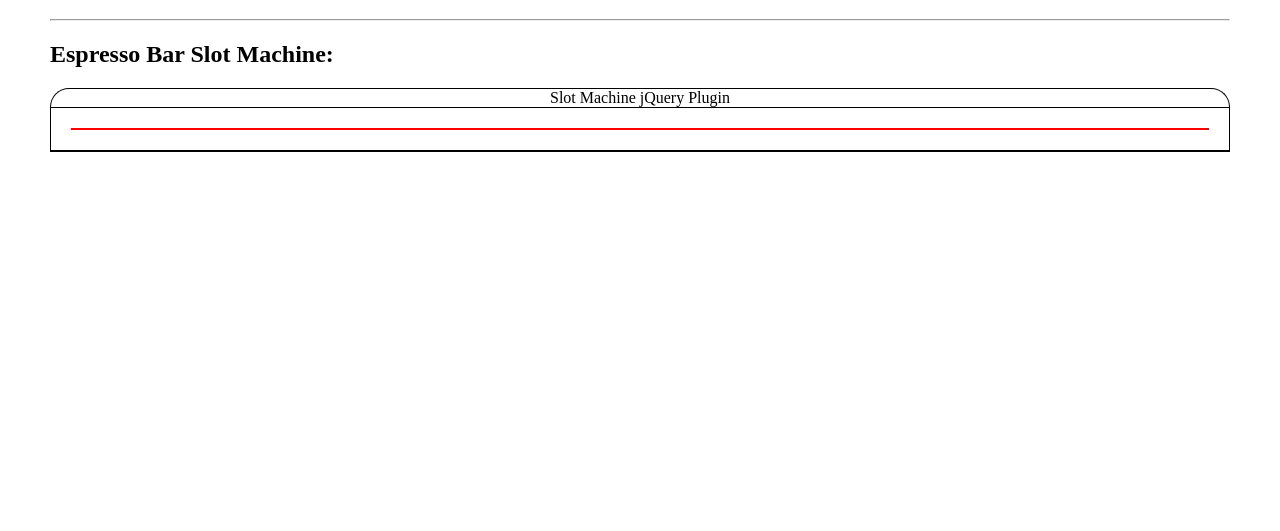
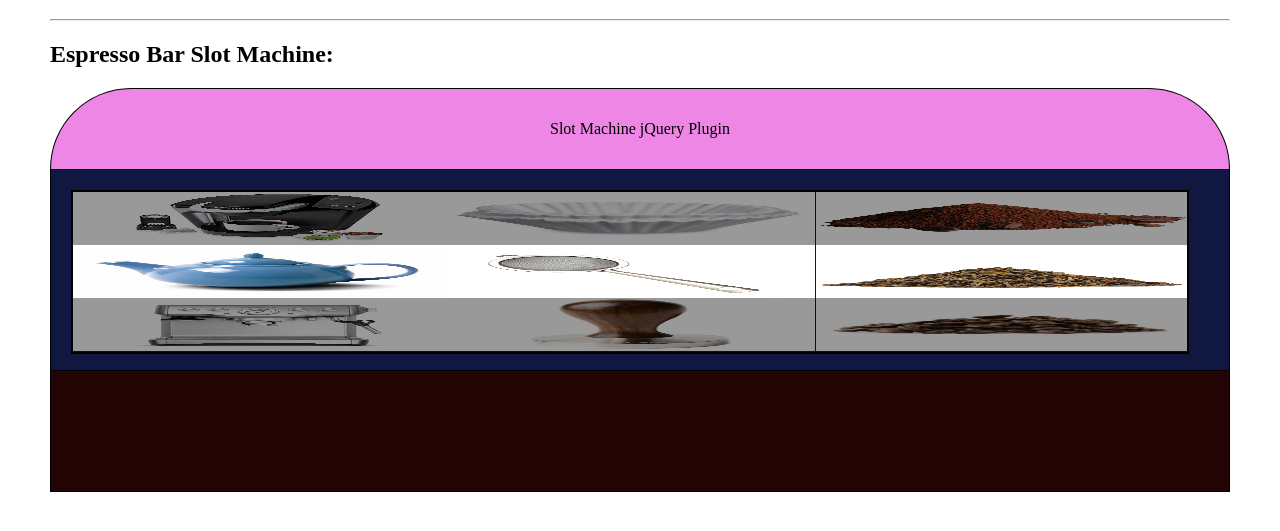
Before and after one commit to VictorChen/slot-machine, a website: page demo.html in a window 1280 px wide. Shown: the part 111-642 px from the top of the page. Drawn offline with nearby package versions, Linux system fonts and the light colour scheme; files that its build step writes are made by us from their sources.

Commit message:
chore(animation): add working animation

```diff
--- a/demo.html
+++ b/demo.html
@@ -7,6 +7,31 @@
   <script src="bower_components/jquery/dist/jquery.min.js"></script>
   <script src="bower_components/jquery-ui/jquery-ui.min.js"></script>
   <script src="dist/slot.machine.min.js"></script>
+
+  <style type="text/css">
+    body {
+      padding: 50px;
+      margin: 0 auto;
+    }
+
+    h1 {
+      text-align: center;
+    }
+
+    .slot-box {
+      background-size: 100% 100%;
+      background-repeat: no-repeat;
+    }
+    .coffee-maker { background-image: url(img/coffee-maker.jpg); }
+    .teapot { background-image: url(img/teapot.jpg); }
+    .espresso-machine { background-image: url(img/espresso-machine.jpg); }
+    .coffee-filter { background-image: url(img/coffee-filter.jpg); }
+    .tea-strainer { background-image: url(img/tea-strainer.jpg); }
+    .espresso-tamper { background-image: url(img/espresso-tamper.jpg); }
+    .coffee-grounds { background-image: url(img/coffee-grounds.jpg); }
+    .loose-tea { background-image: url(img/loose-tea.jpg); }
+    .espresso-beans { background-image: url(img/espresso-beans.jpg); }
+  </style>
 </head>
 
 <body>
@@ -14,12 +39,37 @@
 
   <hr>
 
+  <!-- Example -->
   <h2>Espresso Bar Slot Machine:</h2>
-  <div id="espresso"></div>
+  <div id="espresso" class="slot-machine" style="height: 400px;">
+    <div class="slot-header">Slot Machine jQuery Plugin</div>
+    <div class="slot-main">
+      <div class="slot-bars">
+        <ul class="slot-bar">
+          <li class="slot-box coffee-maker"></li>
+          <li class="slot-box teapot"></li>
+          <li class="slot-box espresso-machine"></li>
+        </ul>
+        <ul class="slot-bar">
+          <li class="slot-box coffee-filter"></li>
+          <li class="slot-box tea-strainer"></li>
+          <li class="slot-box espresso-tamper"></li>
+        </ul>
+        <ul class="slot-bar">
+          <li class="slot-box coffee-grounds"></li>
+          <li class="slot-box loose-tea"></li>
+          <li class="slot-box espresso-beans"></li>
+        </ul>
+      </div>
+    </div>
+    <div class="slot-footer"></div>
+  </div>
 
   <script type="text/javascript">
     $(function () {
-      $('#espresso').slotMachine();
+      $('#espresso').slotMachine({
+        numSlotsToShow: 3
+      });
     });
   </script>
 </body>
--- a/src/slot.machine.js
+++ b/src/slot.machine.js
@@ -1,75 +1,106 @@
 ;(function ($) {
   'use strict';
-
-  // Boilerplate that all slot machines will need!
-  var template = '<div class="slot-header"></div>' +
-                 '<div class="slot-main">' +
-                   '<div class="slot-bars"></div>' +
-                 '</div>' +
-                 '<div class="slot-display"></div>';
 
   $.widget('custom.slotMachine', {
 
     // Default options
     options: {
-      title: 'Slot Machine jQuery Plugin',
-      items: [
-        ['coffee-maker', 'coffee-filter', 'coffee-grounds'],
-        ['teapot', 'tea-strainer', 'loose-tea'],
-        ['espresso-machine', 'espresso-tamper', 'espresso-beans']
-      ]
+      numSlotsToShow: 3
     },
 
     _create: function () {
-      // Perform basic validation
-      this._validateItems(this.options.items);
-      this._createSlotMachine();
+      if (this.options.numSlotsToShow % 2 === 0) {
+        // Must be an odd number, otherwise we don't have a "middle"
+        // row
+        throw 'slotMachine: numSlotsToShow must be an odd number';
+      }
+
+      this.numRows = this.element.find('.slot-bars').children().length;
+      this.numColumns = this.element.find('.slot-bar:nth-child(1) .slot-box').length;
+
+      if (this.numRows === 0 || this.numColumns === 0) {
+        throw 'slotMachine: missing slots';
+      }
+
+      this._adjustStyles();
+      this._appendShaders();
+      this._appendExtraSlots();
+    },
+
+    _adjustStyles: function () {
+      this.element.find('.slot-bar').css('width', 100/this.numColumns + '%');
+      this.element.find('.slot-box').css('height', 100/this.options.numSlotsToShow + '%');
     },
 
     /**
-     * Basic validate function to make sure that the user is
-     * using the slot machine correctly!
-     * @param  {[array]} items items in the slot machine
+     * Add top and bottom shaders so the middle row will stand
+     * out. The height of the shaders should be enough such that
+     * only one row will not be covered by them.
      */
-    _validateItems: function (items) {
-      if (!items.length) {
-        throw 'slotMachine: no items';
-      }
-      var numSlots = items[0].length;
-      for (var i=1; i<items.length; i++) {
-        if (items[i].length !== numSlots) {
-          throw 'slotMachine: items need to have the same length';
-        }
-      }
+    _appendShaders: function () {
+      var $slotBars = this.element.find('.slot-bars');
+      var $topShader = $('<div class="slot-top-shader"></div>');
+      var $bottomShader = $('<div class="slot-bottom-shader"></div>');
+      var factor = Math.floor(this.options.numSlotsToShow/2);
+      var heightPct = (100/this.options.numSlotsToShow) * factor;
+      $topShader.css('height', heightPct + '%');
+      $bottomShader.css('height', heightPct + '%');
+      $slotBars.prepend($topShader);
+      $slotBars.append($bottomShader);
     },
 
-    _createSlotMachine: function () {
-      // Create template
-      this.element.append(template);
+    /**
+     * We need to duplicate slots so we can use them for animation.
+     */
+    _appendExtraSlots: function () {
+      this.element.find('.slot-bar').each(function () {
+        // Neat way to duplicate items
+        $(this).append($(this).children().clone());
+        $(this).css('bottom', 0);
+      });
+    },
 
-      var $slotBars = this.element.find('.slot-bars');
-      var numColumns = this.options.items[0].length;
-      var numRows = this.options.items.length;
-      var $column, slotClass;
+    spin: function () {
+      var $slotBars = this.element.find('.slot-bar');
 
+      $slotBars.each(function () {
+        var $currentSlot = $(this);
+        var animateFn = function (ease, count, duration, numRounds, goal) {
+          $currentSlot.animate({
+            bottom: goal || 160
+          }, {
+            easing: ease || 'linear',
+            duration: duration || 200,
+            complete: function () {
+              if (count > numRounds) {
+                // We're done
+                return;
+              }
 
-      this.element.find('.slot-header').append(this.options.title);
+              // Completed a cycle, reset it back to 0
+              $(this).css('bottom', 0);
 
-      // Create the slot bars/boxes
-      for (var i=0; i<numColumns; i++) {
-        $column = $('<div class="slot-bar"></div>');
-        for (var j=0; j<numRows; j++) {
-          slotClass = this.options.items[j][i];
-          $column.append('<div class="slot-box ' + slotClass + '"></div>');
-        }
-        $slotBars.append($column);
-      }
+              if (count === numRounds) {
+                // Last round, randomize the stopping point!
+                animateFn('easeOutBounce', count + 1, 500, numRounds, 52);
+              } else {
+                // Continue for another round
+                animateFn(null, count + 1, null, numRounds);
+              }
+            }
+          });
+        };
+
+        var numRounds = Math.floor(Math.random()*20 + 3);
+        animateFn(null, 0, null, numRounds);
+      });
     },
 
     /**
      * Done playing? Okay, let's destroy it!
      */
     destroy: function () {
+      // TODO: clean up!
       console.log('destroyed');
     }
   });
--- a/src/slot.machine.scss
+++ b/src/slot.machine.scss
@@ -1,11 +1,32 @@
 $margin: 20px;
 
-.slot-header {
+.slot-machine {
+  ul {
+    list-style-type: none;
+    padding: 0;
+  }
+  .slot-top-shader, .slot-bottom-shader {
+    position: absolute;
+    width: 100%;
+    background-color: black;
+    opacity: 0.4;
+    z-index: 10;
+  }
+  .slot-top-shader {
+    top: 0;
+  }
+  .slot-bottom-shader {
+    bottom: 0;
+  }
+}
+
+.slot-machine .slot-header {
   border: 1px solid #000;
   border-bottom: 0;
   border-top-left-radius: 200px;
   border-top-right-radius: 200px;
   height: 20%;
+  background-color: #ED86E4;
   display: -webkit-flexbox;
   display: -ms-flexbox;
   display: -webkit-flex;
@@ -17,17 +38,57 @@ $margin: 20px;
   justify-content: center;
 }
 
-.slot-main {
+.slot-machine .slot-main {
   height: 50%;
   border: 1px solid black;
-  .slot-bars {
-    margin: $margin;
-    height: calc(100% - #{$margin*2});
-  }
+  background-color: #101842;
 }
 
-.slot-display {
+.slot-machine .slot-bars {
+  margin: $margin;
+  height: calc(100% - #{$margin*2});
+  margin-right: 40px;
+  font-size: 0;
+  border: 2px solid black;
+  position: relative;
+  overflow: hidden;
+}
+
+.slot-machine .slot-bar {
+  display: inline-block;
+  height: 100%;
+  position: relative;
+}
+
+.slot-machine .slot-footer {
   height: 30%;
   border: 1px solid black;
   border-top: 0;
+  background-color: #220404;
 }
+
+// .slot-machine .slot-bar {
+//   -webkit-transition-property: all;
+//   -webkit-transition-duration: 2s;
+//   -webkit-transition-timing-function: linear(0, 1, 0.5, 1);
+
+//   -moz-transition-property: all;
+//   -moz-transition-duration: 2s;
+//   -moz-transition-timing-function: linear(0, 1, 0.5, 1);
+
+//   -ms-transition-property: all;
+//   -ms-transition-duration: 2s;
+//   -ms-transition-timing-function: linear(0, 1, 0.5, 1);
+
+//   transition-property: all;
+//   transition-duration: 2s;
+//   transition-timing-function: linear(0, 1, 0.5, 1);
+
+//   &.pause {
+//     -o-transition-property: none !important;
+//    -moz-transition-property: none !important;
+//    -ms-transition-property: none !important;
+//    -webkit-transition-property: none !important;
+//    transition-property: none !important;
+//   }
+// }
```
Also changed, not shown: demo-dev.html (+53 -2 lines), dist/slot.machine.css, dist/slot.machine.js, dist/slot.machine.min.css, dist/slot.machine.min.js.
